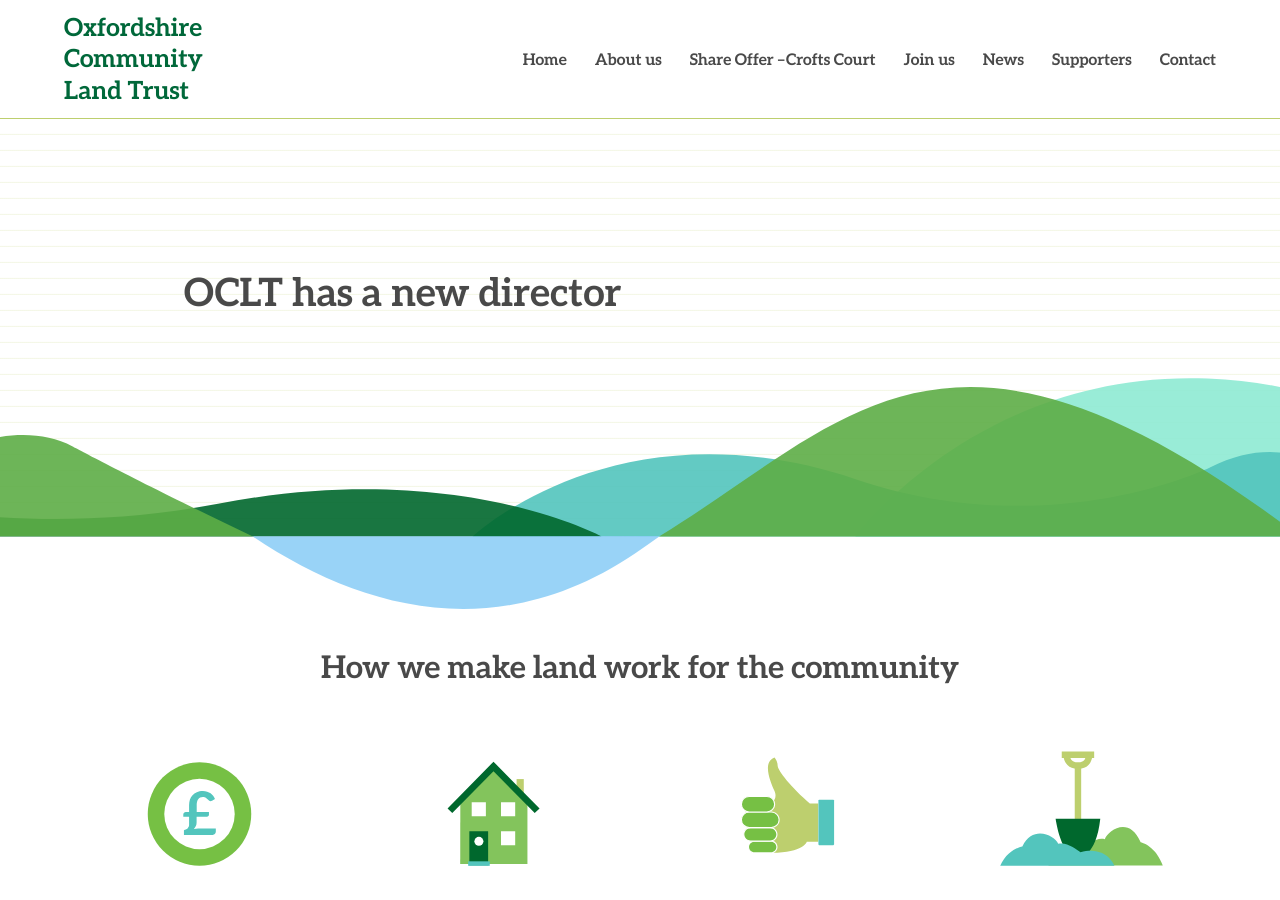
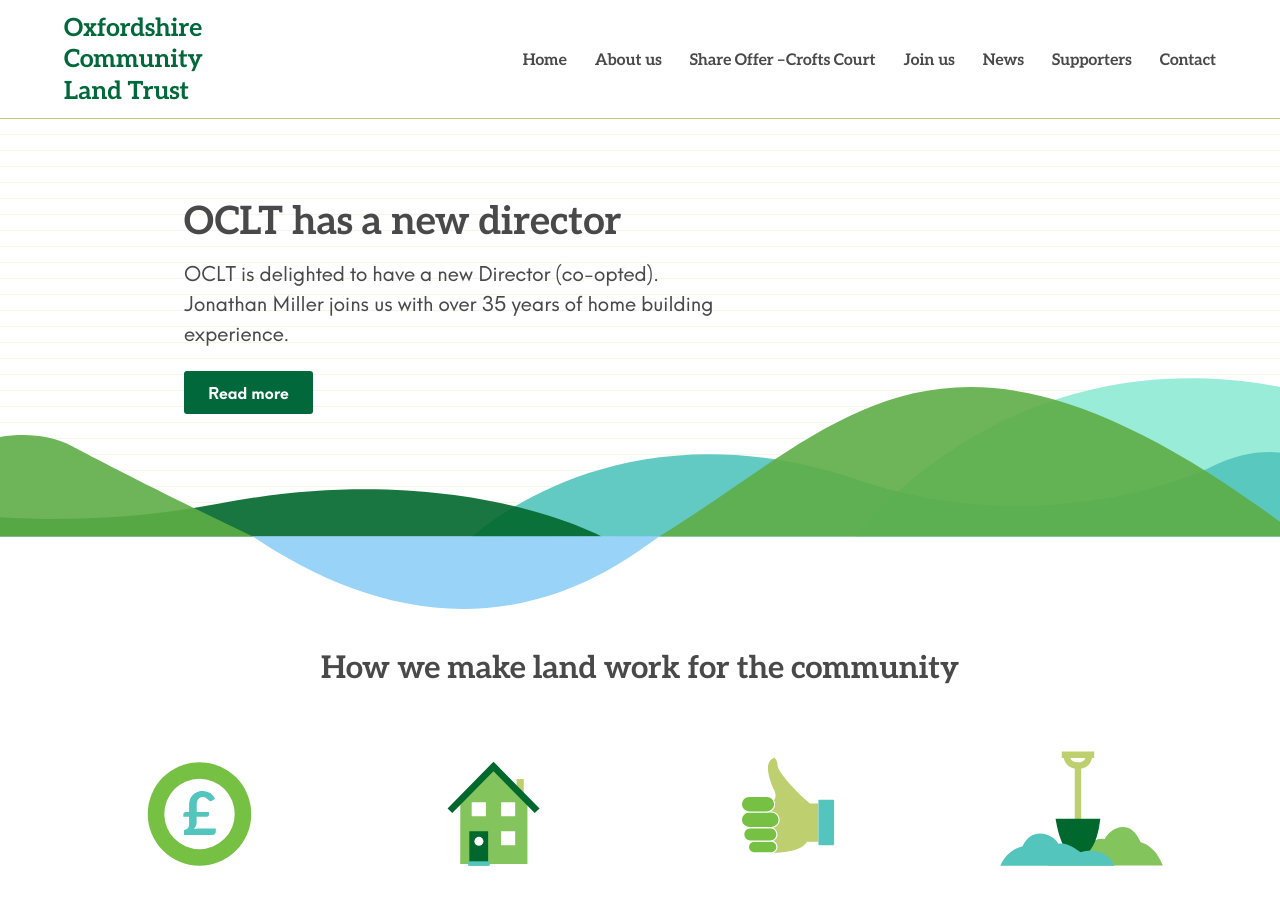
Before and after one commit to johnpuddephatt/oclt, a Jekyll site: the page built from _pages/index.md, in a window 1280 px wide and 900 px high. Built offline with Jekyll 4.4.1, drawn with Linux system fonts in a browser that asks for light colours.

Commit message:
Updated Index

```diff
--- a/_pages/index.md
+++ b/_pages/index.md
@@ -2,10 +2,11 @@
 title: Home
 permalink: "/"
 heading: OCLT has a new director
-subheading:
+subheading: OCLT is delighted to have a new Director (co-opted). Jonathan Miller joins
+  us with over 35 years of home building experience.
 button:
-  text:
-  link:
+  text: Read more
+  link: https://www.oclt.org.uk/about/
 button2:
   text:
   link:
```
